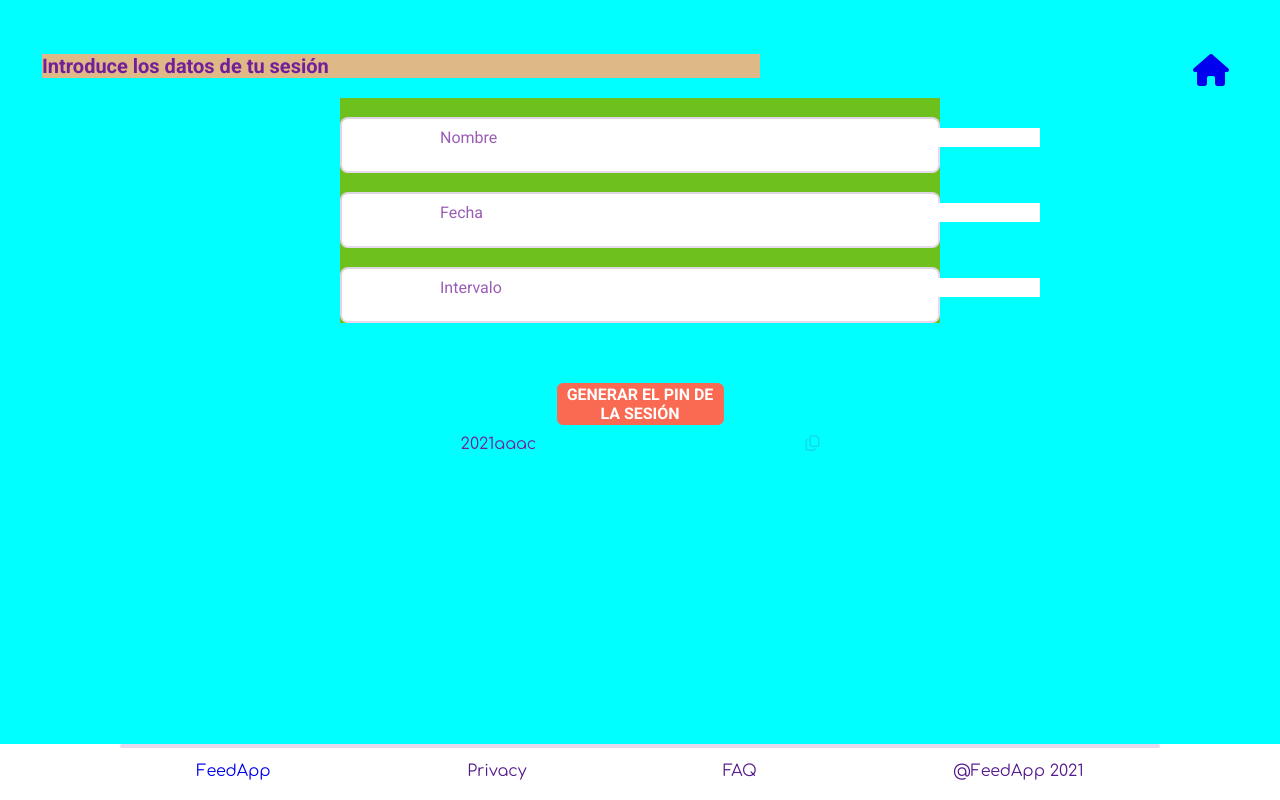
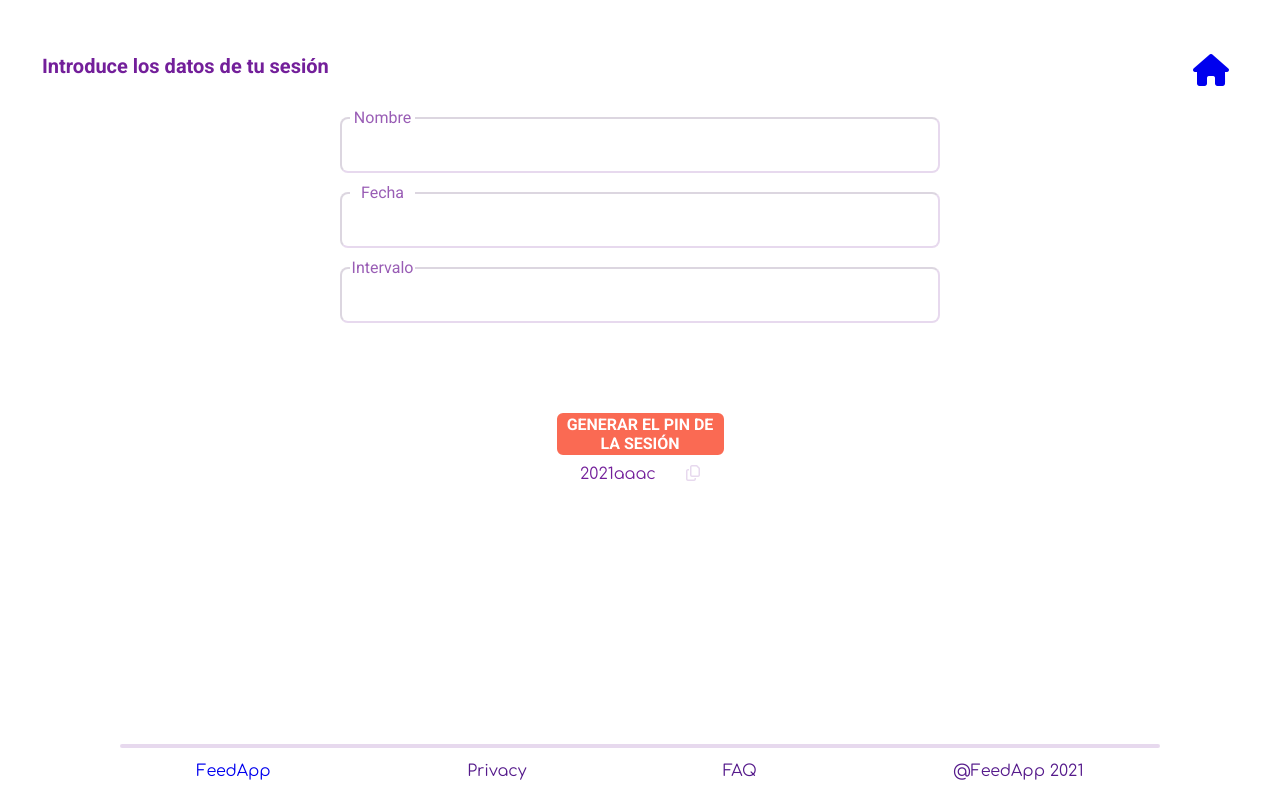
Before and after one commit to AraceliLobo/feedapp, a React app: page /#/GeneratePIN in a window 1280 px wide. Built offline with nearby package versions, Linux system fonts and the light colour scheme.

Commit message:
clean styles

```diff
--- a/src/stylesheets/elements/_inputs.scss
+++ b/src/stylesheets/elements/_inputs.scss
@@ -11,5 +11,8 @@
   font-family: $font-button;
   color: $color-label;
   background-color: rgb(255, 255, 255);
-  transform: translate(100px, 30px);
+  margin-left: 10px;
+  width: 65px;
+  text-align: center;
+  transform: translateY(10px);
 }
--- a/src/stylesheets/pages/_generatePIN.scss
+++ b/src/stylesheets/pages/_generatePIN.scss
@@ -6,15 +6,13 @@
   flex-direction: column;
   /* padding-top: 54px; */
   padding: 54px 42px 0 42px;
-  background-color: aqua;
 }
 
 .titleGeneratePIN {
   font-family: $font-button;
   font-size: 20px;
-  width: 60%;
+  width: 70%;
   /*  margin-left: 48px; */
-  background-color: burlywood;
 }
 /* .containerForm {
   background-color: red;
@@ -29,21 +27,20 @@
   max-width: 600px;
   /*  margin: 20px 48px 0 48px; */
   margin: 20px auto;
-  background-color: rgb(110, 192, 28);
 }
 
 .btnGeneratePIN {
   display: flex;
   flex-direction: column;
   align-items: center;
-  margin-top: 40px;
+  margin-top: 70px;
 }
 
 .fa-files-o {
   color: $color-light;
 }
 .iconContainer {
-  width: 30%;
+  width: 120px;
   display: flex;
   justify-content: space-between;
   margin: 10px;
```
Also changed, not shown: 1 other file.
